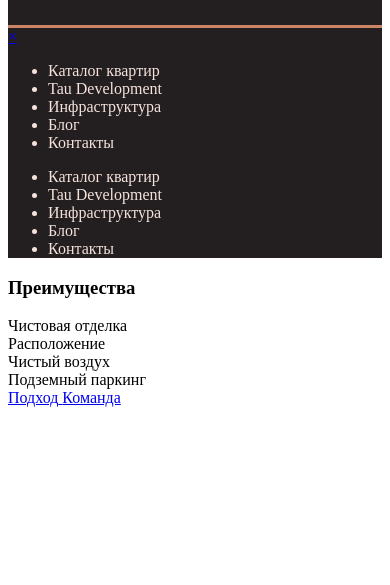
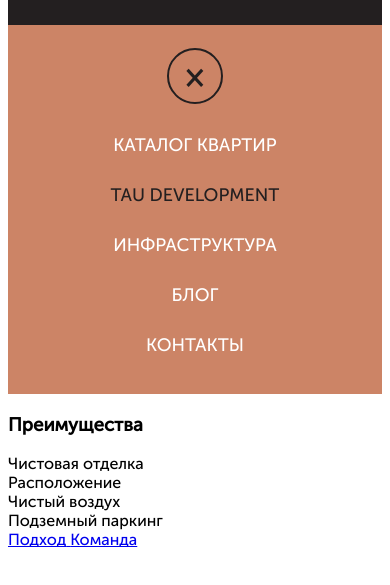
Before and after one commit to aibekmoldakhmetov/braun-test, a plain HTML site: page index.html in a window 390 px wide. Shown: the part 157-742 px from the top of the page. Drawn offline with Linux system fonts and the light colour scheme.

Commit message:
second lesson - get icons, build mobile menu

```diff
--- a/css/header.css
+++ b/css/header.css
@@ -1,3 +1,24 @@
+@font-face {
+	font-family: 'Museo';
+	src: url(../fonts/MuseoSansMedium.ttf);
+}
+@font-face {
+	font-family: 'MuseoBold';
+	src: url(../fonts/MuseoSansBold.ttf);
+}
+@font-face {
+	font-family: 'MuseoThin';
+	src: url(../fonts/MuseoSansLight.ttf);
+}
+@font-face {
+	font-family: 'MuseoItalic';
+	src: url(../fonts/MuseoSansMediumItalic.ttf);
+}
+
+* {
+	font-family: 'Museo';
+}
+
 .head-wrapper {
 	background-color: #231f20;
 	color: #f5e2dc;
@@ -16,3 +37,42 @@
 .head-wrapper header {
 	border-bottom: 3px solid #cc8466;
 }
+
+.head-wrapper .desktop-menu {
+	display: none;
+}
+
+.head-wrapper .mobile-menu {
+	background-color: #cc8466;
+	text-align: center;
+	font-size: 18px;
+	text-transform: uppercase;
+}
+
+.head-wrapper .mobile-menu ul {
+	padding: 0;
+	margin: 0;
+	color: #fff;
+	padding: 10px 0;
+}
+
+.head-wrapper .mobile-menu ul li.active {
+	color: #231f20;
+}
+.head-wrapper .mobile-menu ul li {
+	margin-bottom: 28px;
+}
+
+.head-wrapper .mobile-menu .close-menu {
+	border: 2px solid #231f20;
+	border-radius: 50%;
+	display: inline-block;
+	width: 52px;
+	height: 52px;
+	color: #231f20;
+	text-decoration: none;
+	line-height: 52px;
+	font-family: 'MuseoBold';
+	font-size: 32px;
+	margin: 20px 0;
+}
--- a/index.html
+++ b/index.html
@@ -45,7 +45,7 @@
 
 					<ul>
 						<li>Каталог квартир</li>
-						<li>Tau Development</li>
+						<li class="active">Tau Development</li>
 						<li>Инфраструктура</li>
 						<li>Блог</li>
 						<li>Контакты</li>
@@ -137,5 +137,6 @@
 
 		</div>
 	</div>	<!-- slider-wrapper -->
+
 </body>
 </html>
```
Also changed, not shown: img/air.png (added), img/arrow-left.png (added), img/location.png (added), img/parking.png (added), img/phone.png (added), img/position.png (added), img/slider.jpg (added).
